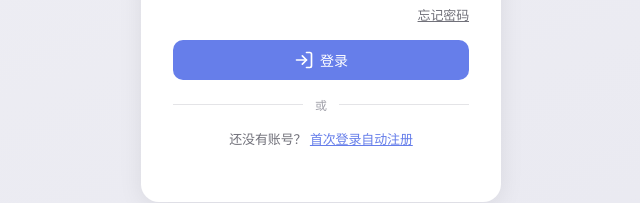
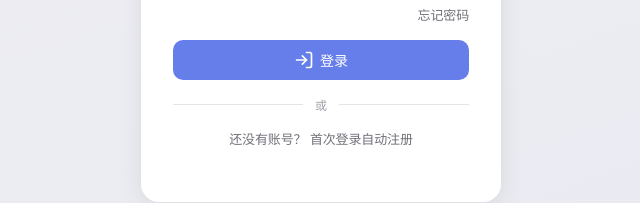
Before and after one commit to lmcyril1497/doudian, a plain HTML site: page index.html in a window 1280 px wide. Shown: the part 409-612 px from the top of the page, without its empty margins (319-959 px from the left). Drawn offline with Linux system fonts and the light colour scheme.

Commit message:
登录页链接去蓝去下划线: 忘记密码+首次注册改为灰色普通文字

```diff
--- a/index.html
+++ b/index.html
@@ -155,11 +155,11 @@ body {
 .lw-btn { height:40px; border:none; border-radius:10px; background:#667eea; color:#fff; font-size:14px; font-weight:500; font-family:inherit; cursor:pointer; display:flex; align-items:center; justify-content:center; gap:6px; }
 .lw-btn:hover { background:#5a6fd6; }
 .lw-forgot { text-align:right; margin:8px 0 16px; }
-.lw-forgot a { font-size:13px; color:#71717a; cursor:pointer; }
+.lw-forgot a { font-size:13px; color:#71717a; cursor:pointer; text-decoration:none; }
 .lw-divider { display:flex; align-items:center; gap:12px; margin:16px 0; color:#a1a1aa; font-size:12px; }
 .lw-divider:before,.lw-divider:after { content:''; flex:1; height:1px; background:#e4e4e7; }
 .lw-register { text-align:center; font-size:13px; color:#71717a; }
-.lw-register a { color:#667eea; cursor:pointer; }
+.lw-register a { color:#71717a; cursor:pointer; text-decoration:none; }
 .lw-hint { font-size:13px; color:#ff3b30; min-height:18px; margin-top:12px; text-align:center; }
 .um-item { display:flex; align-items:center; width:100%; padding:8px 12px; border:none; border-radius:8px; background:none; font-size:13px; font-family:inherit; color:#1d1d1f; cursor:pointer; text-align:left; }
 .um-item:hover { background:rgba(0,0,0,.04); }
```
